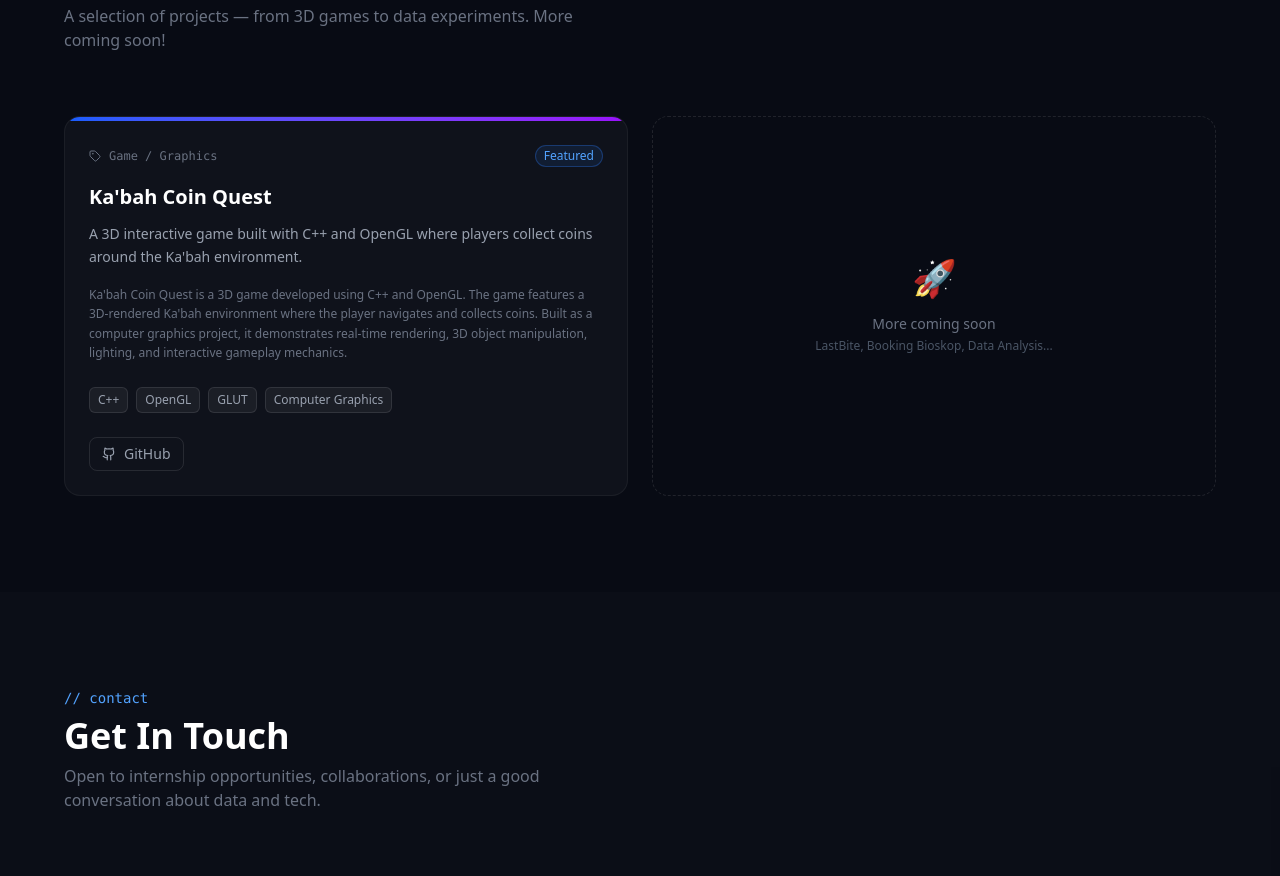
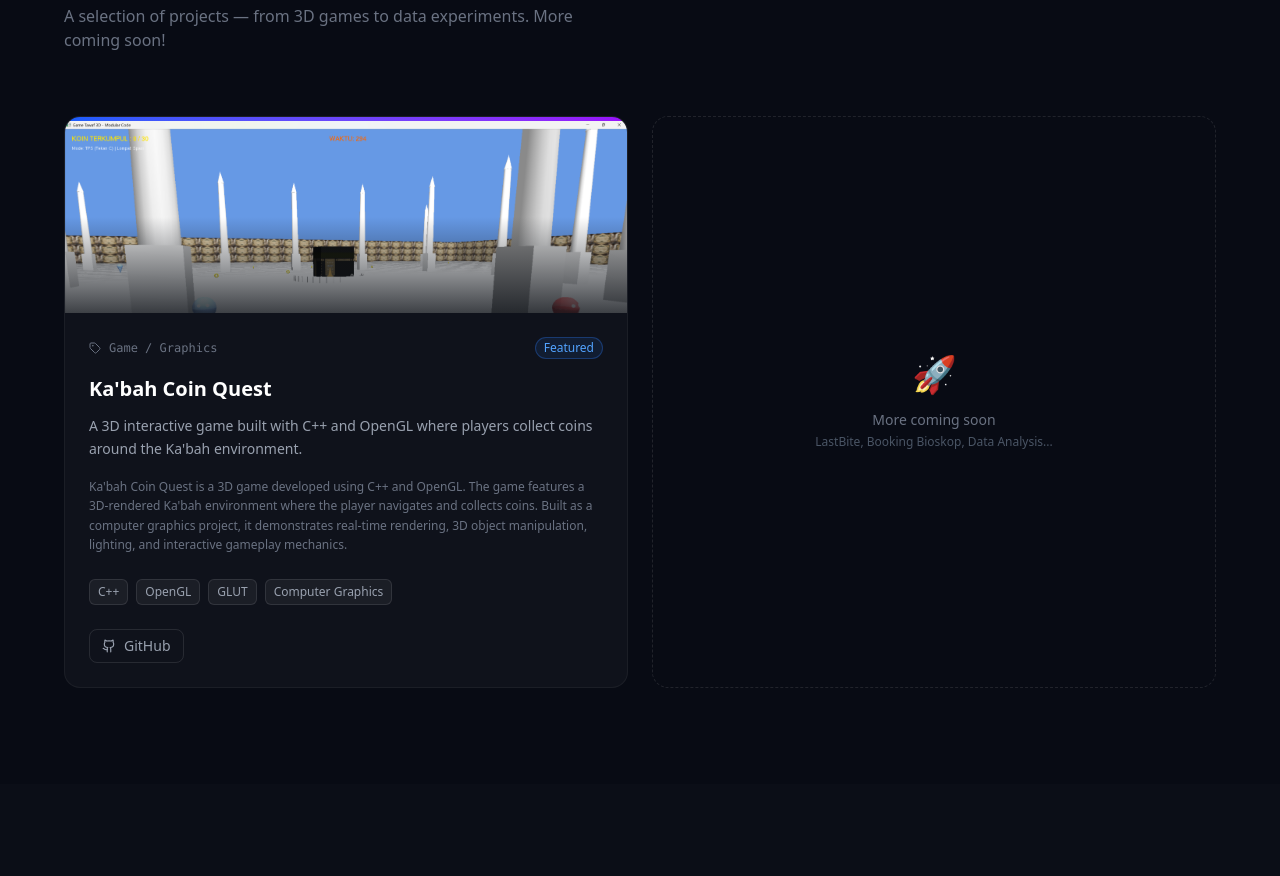
Before and after one commit to NauvalXQF/portfolio, a Next.js app: page / in a window 1280 px wide. Shown: the part 2536-3412 px from the top of the page. Built offline with nearby package versions, Linux system fonts and the light colour scheme.

Commit message:
feat: add Ka'bah Coin Quest screenshot to project card

```diff
--- a/components/Projects.tsx
+++ b/components/Projects.tsx
@@ -1,3 +1,4 @@
+import Image from "next/image";
 import { ExternalLink, Github, Tag } from "lucide-react";
 import { projects } from "@/data/projects";
 
@@ -26,6 +27,24 @@ export default function Projects() {
             >
               {/* Top accent bar */}
               <div className="h-1 w-full bg-gradient-to-r from-blue-600 to-purple-600" />
+
+              {/* Project image / thumbnail */}
+              <div className="relative w-full h-48 overflow-hidden bg-white/5">
+                {project.image ? (
+                  <Image
+                    src={project.image}
+                    alt={project.imageAlt}
+                    fill
+                    className="object-cover object-top group-hover:scale-105 transition-transform duration-500"
+                  />
+                ) : (
+                  <div className="w-full h-full flex items-center justify-center bg-gradient-to-br from-blue-900/30 to-purple-900/30">
+                    <span className="text-4xl">🚀</span>
+                  </div>
+                )}
+                {/* Overlay gradient at bottom */}
+                <div className="absolute inset-0 bg-gradient-to-t from-[#0d1117]/80 via-transparent to-transparent" />
+              </div>
 
               {/* Card body */}
               <div className="flex flex-col flex-1 p-6">
--- a/data/projects.ts
+++ b/data/projects.ts
@@ -7,6 +7,7 @@ export type Project = {
   category: string;
   githubUrl?: string;
   demoUrl?: string;
+  image?: string;
   imageAlt: string;
   featured: boolean;
 };
@@ -22,7 +23,8 @@ export const projects: Project[] = [
     techStack: ["C++", "OpenGL", "GLUT", "Computer Graphics"],
     category: "Game / Graphics",
     githubUrl: "https://github.com/NauvalXQF",
-    imageAlt: "Ka'bah Coin Quest 3D Game Screenshot",
+    image: "/kabah-coin-quest.png",
+    imageAlt: "Ka'bah Coin Quest — Game Tawaf 3D Screenshot",
     featured: true,
   },
 ];
```
Also changed, not shown: public/kabah-coin-quest.png (added).
